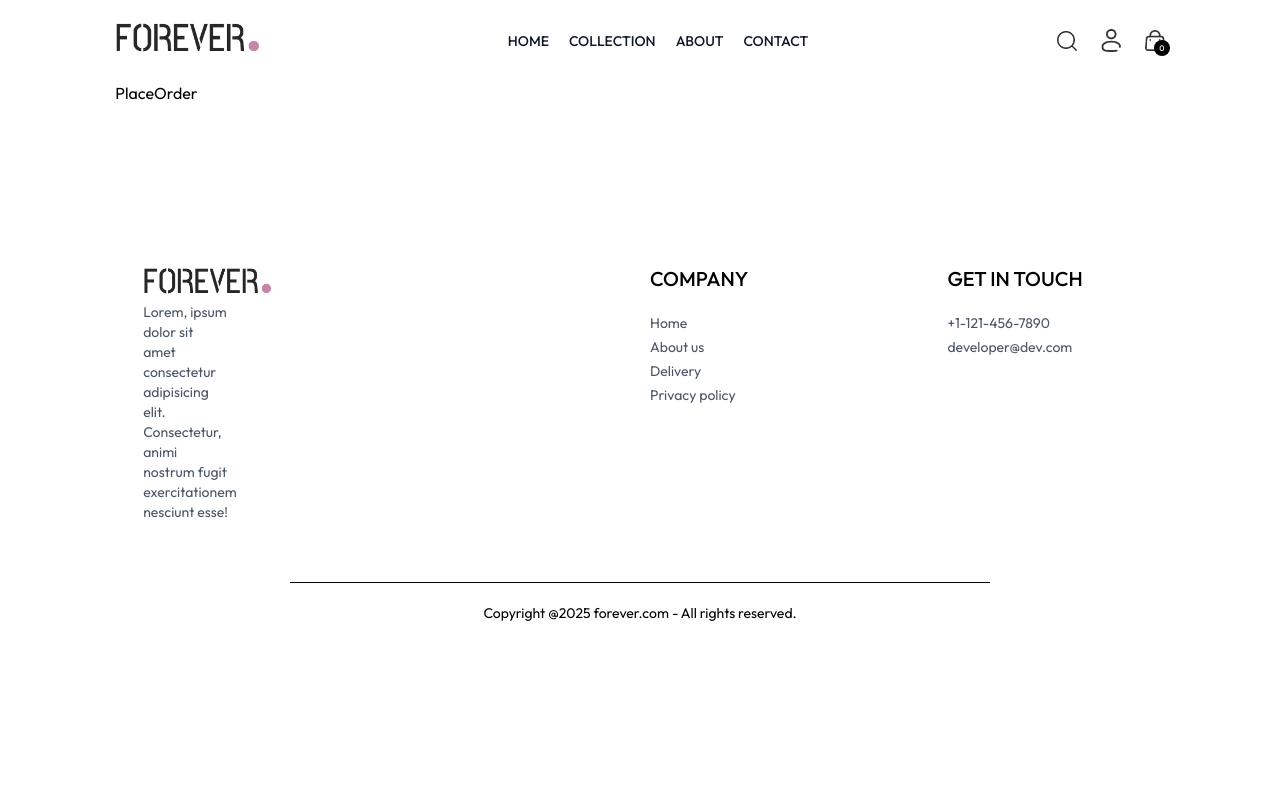
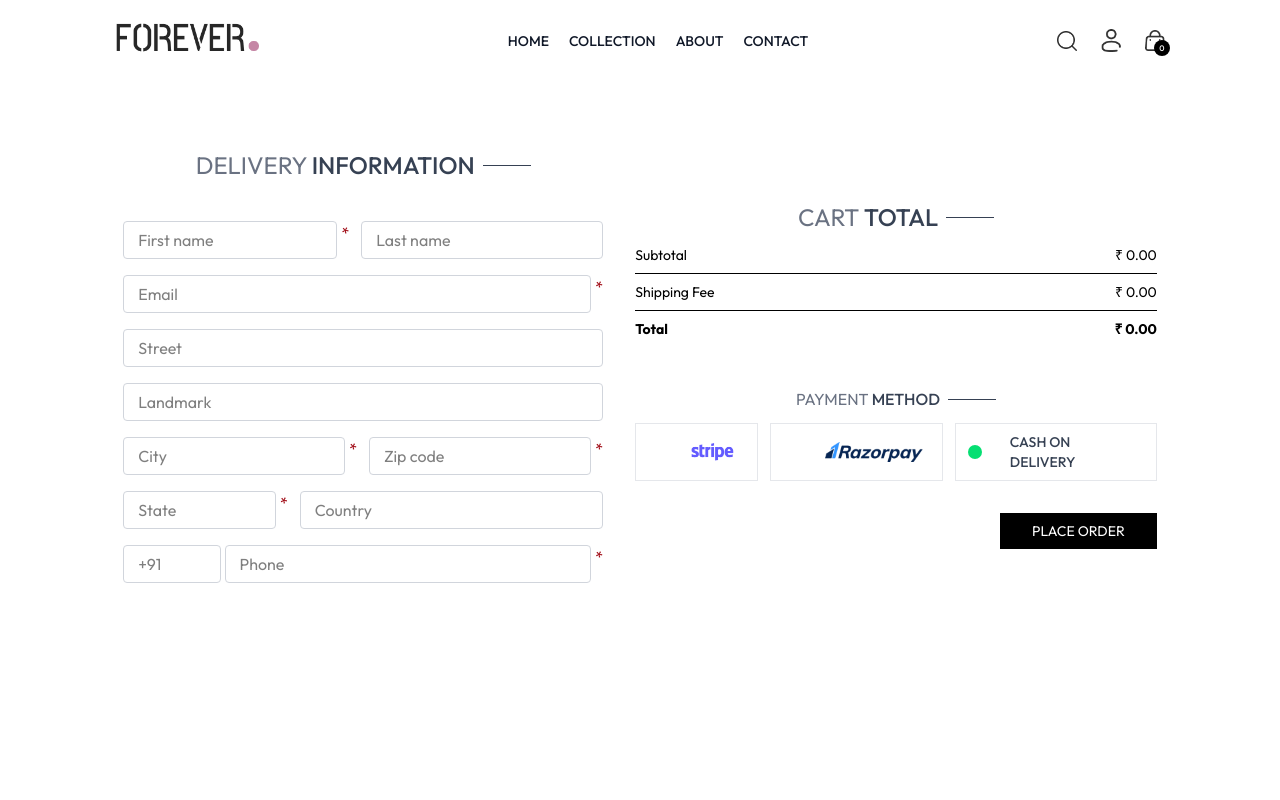
Before and after one commit to Vikashh78/E-Commerce, a React (Vite) app in the folder frontend/: page /place-order in a window 1280 px wide. Shown: the top 800 px of the page. Built offline with nearby package versions, Linux system fonts and the light colour scheme.

Commit message:
Add navigation functionality; integrate useNavigate in ShopContext and update Cart, Orders, and PlaceOrder components

```diff
--- a/frontend/src/context/ShopContext.jsx
+++ b/frontend/src/context/ShopContext.jsx
@@ -1,6 +1,7 @@
 import { createContext, useEffect, useState } from "react";
 import { products } from '../assets/assets';
 import { toast } from 'react-toastify';
+import { useNavigate } from "react-router-dom";
 
 // we usaully creates these context file to use these values in anywhere
 export const ShopContext = createContext();
@@ -12,6 +13,7 @@
     const [search, setSearch] = useState('');
     const [showSearch, setShowSearch] = useState(false);
     const [cartItems, setCartItems] = useState({});
+    const navigate = useNavigate()
 
 
     const addToCart = async (itemId, size) => {
@@ -92,7 +94,8 @@
         addToCart,
         getCartCount,
         updateQuantity,
-        getCartAmount
+        getCartAmount,
+        navigate
     }
 
     return (
--- a/frontend/src/pages/Cart.jsx
+++ b/frontend/src/pages/Cart.jsx
@@ -7,10 +7,9 @@
 
 const Cart = () => {
 
-  const {currency, cartItems, products, updateQuantity} = useContext(ShopContext);
+  const {currency, cartItems, products, updateQuantity, navigate} = useContext(ShopContext);
   const [cartData, setCartData] = useState([])
 
-  const navigate = useNavigate();
 
   useEffect(() => {
     const tempData = [];
@@ -67,7 +66,7 @@
           <CartTotal />
 
           <div className='w-full text-end'>
-            <button
+            <button onClick={() => navigate('/place-order')}
             className='bg-black text-white text-xs my-8 py-3 px-3 cursor-pointer'>PROCEED TO CHECKOUT</button>
           </div>
         </div>
--- a/frontend/src/pages/Orders.jsx
+++ b/frontend/src/pages/Orders.jsx
@@ -1,8 +1,49 @@
-import React from 'react'
+import React, { useContext } from 'react'
+import { ShopContext } from '../context/ShopContext'
+import Title from '../components/Title';
 
 const Orders = () => {
+
+  const {products, currency} = useContext(ShopContext);
+
   return (
-    <div>Orders</div>
+    <div className='border-t pt-16'>
+
+      <div className='text-2xl'>
+        <Title text1={'MY'} text2={'ORDERS'} />
+      </div>
+
+      <div className='mt-10'>
+        {
+          products.slice(0, 3).map((item, index) => (
+            <div key={index} className='py-4 border-t text-gray-700 flex flex-col md:flex-row md:items-center md:justify-between gap-4'>
+              <div className='flex items-start gap-6 text-sm'>
+                <img className='w-16 sm:w-20' src={item.image[0]} alt="" />
+                <div>
+                  <p className='sm:text-base font-medium'>{item.name}</p>
+                  <div className='flex items-center gap-3 mt-2 text-base text-gray-700'>
+                    <p className='text-lg'>{currency}{item.price}</p>
+                    <p>Quantity: 1</p>
+                    <p>Size: M</p>
+                  </div>
+                  <p className='mt-2'>Date: <span className='text-gray-400'>13/01/2026</span></p>
+                </div>
+              </div>
+
+              <div className='md:w-1/2 flex justify-between'>
+                <div className='flex items-center gap-2'>
+                  <p className='min-w-2 h-2 rounded-full bg-green-500'></p>
+                  <p className='text-sm md:text-base'>Ready to ship</p>
+                </div>
+                <button className='border px-4 py-2 text-sm font-md rounded-md cursor-pointer'>Track order</button>
+              </div>
+
+            </div>
+          ))
+        }
+      </div>
+
+    </div>
   )
 }
 
--- a/frontend/src/pages/PlaceOrder.jsx
+++ b/frontend/src/pages/PlaceOrder.jsx
@@ -1,8 +1,93 @@
-import React from 'react'
+import React, { useContext, useState } from 'react'
+import Title from '../components/Title'
+import CartTotal from '../components/CartTotal'
+import { assets } from '../assets/assets'
+import { ShopContext } from '../context/ShopContext'
 
 const PlaceOrder = () => {
+
+  const [method, setMethod] = useState('cod');
+  const {navigate} = useContext(ShopContext);
+
   return (
-    <div>PlaceOrder</div>
+    <div className='flex flex-col sm:flex-row justify-between gap-8 pt-5 sm:pt-14 min-h-[80vh] px-2'>
+
+      {/* ------------- LEFT SIDE ------------------- */}
+      <div className='flex flex-col gap-4 w-full sm:max-w-120'>
+
+        <div className='text-xl sm:text-2xl my-3'>
+          <Title text1={'DELIVERY'} text2={'INFORMATION'} />
+        </div>
+
+        <div className='flex gap-3'>
+          <div className='flex gap-1 w-full'>
+            <input className='border border-gray-300 rounded w-full py-1.5 px-3.5' type="text" placeholder='First name'/> <span className='text-red-800'>*</span>
+          </div>
+          <input className='border border-gray-300 rounded w-full py-1.5 px-3.5' type="text" placeholder='Last name'/>
+        </div>
+        <div className='flex gap-1'>
+          <input className='border border-gray-300 rounded w-full py-1.5 px-3.5' type="email" placeholder='Email'/> <span className='text-red-800'>*</span>
+        </div>
+        <input className='border border-gray-300 rounded w-full py-1.5 px-3.5' type="text" placeholder='Street'/>
+        <input className='border border-gray-300 rounded w-full py-1.5 px-3.5' type="text" placeholder='Landmark'/>
+        <div className='flex gap-3'>
+          <div className='flex gap-1 w-full'>
+            <input className='border border-gray-300 rounded w-full py-1.5 px-3.5' type="text" placeholder='City'/> <span className='text-red-800'>*</span>
+          </div>
+          <div className='flex gap-1 w-full'>
+            <input className='border border-gray-300 rounded w-full py-1.5 px-3.5' type="number" placeholder='Zip code'/> <span className='text-red-800'>*</span>
+          </div>
+        </div>
+        <div className='flex gap-3'>
+          <div className='flex gap-1'>
+            <input className='border border-gray-300 rounded w-full py-1.5 px-3.5' type="text" placeholder='State'/> <span className='text-red-800'>*</span>
+          </div>
+          <input className='border border-gray-300 rounded w-full py-1.5 px-3.5' type="text" placeholder='Country'/>
+        </div>
+        <div className='flex gap-1'>
+          <input className='border border-gray-300 rounded w-1/4 py-1.5 px-3.5' type="text" placeholder='+91' />
+          <input className='border border-gray-300 rounded w-full py-1.5 px-3.5' type="number" placeholder='Phone'/> <span className='text-red-800'>*</span>
+        </div>
+
+      </div>
+
+      {/* --------------- RIGHT SIDE --------------- */}
+      <div className='mt-8'>
+
+        <div className='mt-8 min-w-60'>
+          <CartTotal />
+        </div>
+
+        <div className='mt-12'>
+          <Title text1={'PAYMENT'} text2={'METHOD'} />
+
+          {/* ------------- Payment Method Selection ------------ */}
+          <div className='flex flex-col lg:flex-row gap-3'>
+
+            <div onClick={() => setMethod('stripe')} className='flex items-center gap-3 p-2 px-3 border border-gray-200 cursor-pointer'>
+              <p className={`min-w-3.5 h-3.5 border border-none rounded-full ${method === 'stripe'? 'bg-green-400' : ''}`}></p>
+              <img className='h-5 mx-4' src={assets.stripe_logo} alt="" />
+            </div>
+            <div onClick={() => setMethod('razorpay')} className='flex items-center gap-3 p-2 px-3 border border-gray-200 cursor-pointer'>
+              <p className={`min-w-3.5 h-3.5 border border-none rounded-full ${method === 'razorpay'? 'bg-green-400' : ''}`}></p>
+              <img className='h-5 mx-4' src={assets.razorpay_logo} alt="" />
+            </div>
+            <div onClick={() => setMethod('cod')} className='flex items-center gap-3 p-2 px-3 border border-gray-200 cursor-pointer'>
+              <p className={`min-w-3.5 h-3.5 border border-none rounded-full ${method === 'cod'? 'bg-green-400' : ''}`}></p>
+              <p className='text-gray-700 text-sm font-medium mx-4'>CASH ON DELIVERY</p>
+            </div>
+
+          </div>
+
+          <div className='w-full text-end mt-8'>
+            <button onClick={() => navigate('/orders')}
+             className='bg-black text-white text-sm py-2 px-8 cursor-pointer'>PLACE ORDER</button>
+          </div>
+        </div>
+
+      </div>
+
+    </div>
   )
 }
 
```
